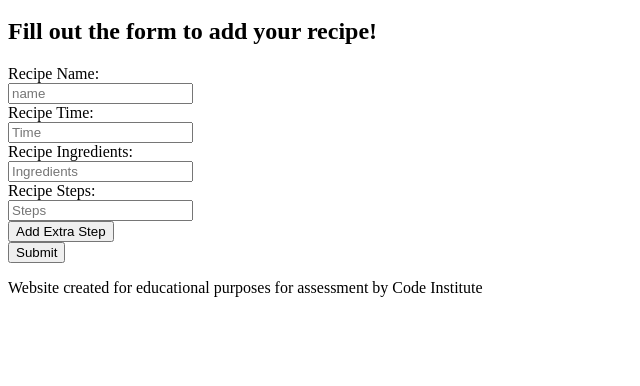
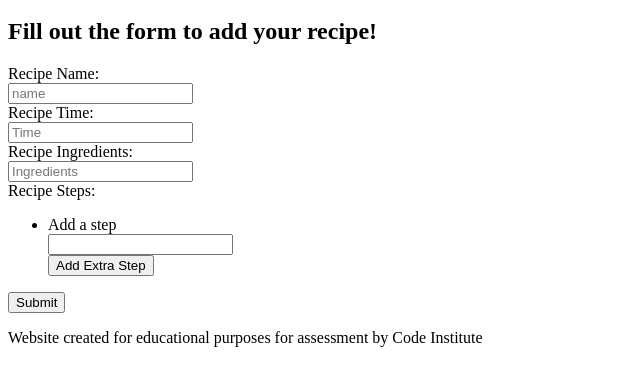
Before and after one commit to MacauleyMorgan/Macs-Cookbook, a Flask app: page /add_a_recipe in a window 1280 px wide. Shown: the part 168-554 px from the top of the page, without its empty margins (0-640 px from the left). Run offline with Flask 2, Linux system fonts and the light colour scheme.

Commit message:
Changed recipe step input to allow added steps

```diff
--- a/cookbook/templates/add_a_recipe.html
+++ b/cookbook/templates/add_a_recipe.html
@@ -10,8 +10,15 @@
         <label for="ringredients">Recipe Ingredients:</label><br>
         <input type="text" name="ringredients" placeholder="Ingredients" required><br>
         <label for="rsteps">Recipe Steps:</label><br>
-        <input type="text" name="rsteps" placeholder="Steps" required><br>
-        <button>Add Extra Step</button><br>
+        <ul>
+            <div class="recipe-step">
+                <li>
+                    <label for="step">Add a step</label><br>
+                    <input name="step" type="text" required>
+                </li>
+                <button>Add Extra Step</button><br>
+            </div>
+        </ul>
         <button type="submit" id="recipe-submit">Submit</button>
     </form>
 {% endblock %}
```
